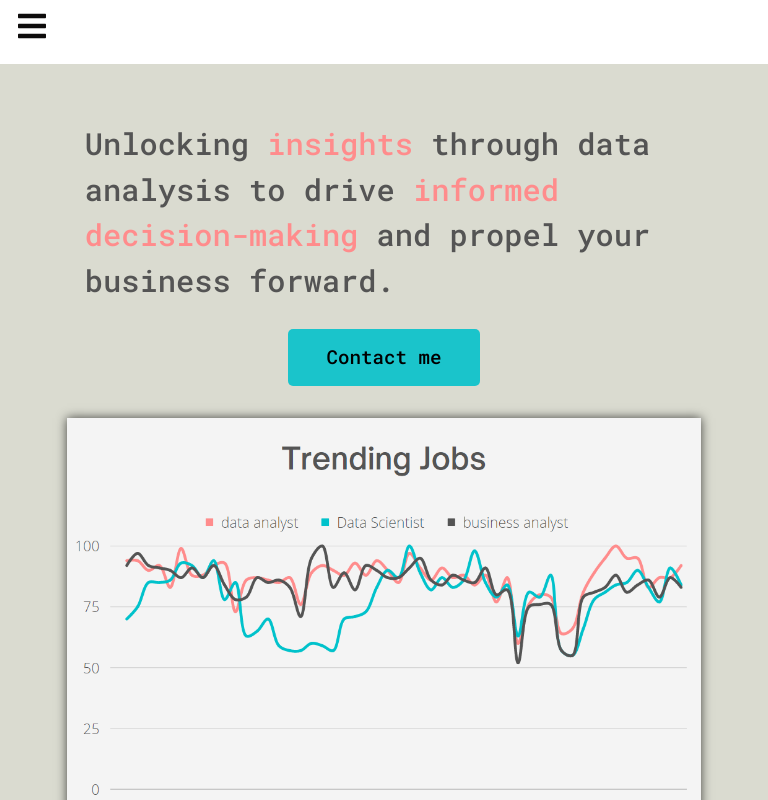
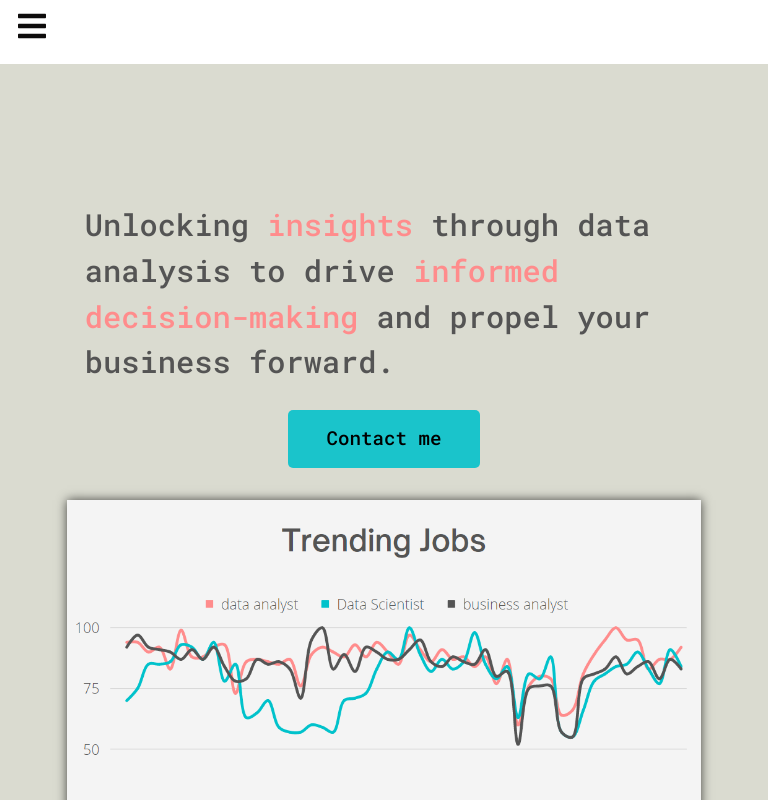
Before and after one commit to Behlil/behlil.github.io, a React (Vite) app: page / in a window 768 px wide. Shown: the top 800 px of the page. Built offline with nearby package versions, Linux system fonts and the light colour scheme; a web font is replaced by a local one.

Commit message:
Fix First Home Section

```diff
--- a/src/components/HomeSection1.css
+++ b/src/components/HomeSection1.css
@@ -73,6 +73,7 @@
     .home-section1 {
         margin: 0;
         padding: 0;
+        /* height: 100vh; */
         background-color: #dadbd0;
         display: flex;
         flex-direction: column;
@@ -149,6 +150,7 @@
     .home-section1 {
         margin: 0;
         padding: 0;
+        height: 120vh;
         background-color: #dadbd0;
         display: flex;
         flex-direction: column;
```
